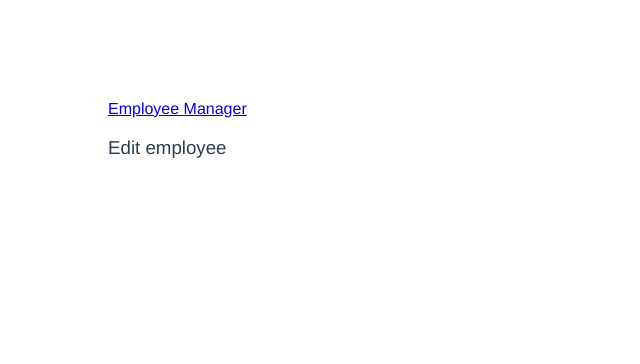
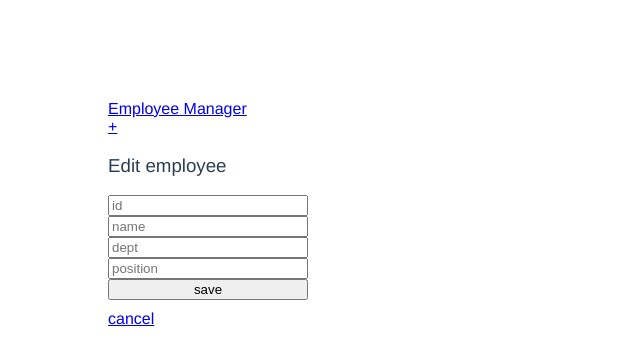
Before and after one commit to cezary-walczak/vue-firebase-employeemanager, a Vue app: page /edit/1 in a window 1280 px wide. Shown: the top 364 px of the page, without its empty margins (0-640 px from the left). Built offline with nearby package versions, Linux system fonts and the light colour scheme; no server answers; the database is empty.

Commit message:
saving and editing records

```diff
--- a/src/components/Dashboard.vue
+++ b/src/components/Dashboard.vue
@@ -35,7 +35,7 @@ export default {
           this.employees.push(employee)
         })
       })
-      .catch(error => console.log(errors))
+      .catch(error => console.log(error))
     }
   },
   created() {
--- a/src/components/EditEmployee.vue
+++ b/src/components/EditEmployee.vue
@@ -1,17 +1,71 @@
 <template lang="pug">
   section#edit-employee
     h3 Edit employee
+    form(@submit.prevent="updateEmployee")
+      input(type="text" placeholder="id" v-model="employee_id")
+      input(type="text" placeholder="name" v-model="name")
+      input(type="text" placeholder="dept" v-model="dept")
+      input(type="text" placeholder="position" v-model="position")
+      input(type="submit" value="save")
+    router-link(to="/") cancel
 </template>
 
 <script>
+import db from '@/firebase/init'
+
 export default {
   name: 'EditEmployee',
   data() {
-    return {}
+    return {
+      employee_id: null,
+      name: null,
+      dept: null,
+      position: null
+    }
+  },
+  methods: {
+    fetchEmployee() {
+      db.collection('employees').where('employee_id', '==', this.$route.params.employee_id).get()
+      .then(snapshot => {
+        snapshot.forEach(doc => {
+          this.employee_id = doc.data().employee_id
+          this.name = doc.data().name
+          this.dept = doc.data().dept
+          this.position = doc.data().position
+        })
+      })
+      .catch(error => console.log(error))
+    },
+
+    updateEmployee() {
+      db.collection('employees').where('employee_id', '==', this.$route.params.employee_id).get()
+      .then(snapshot => {
+        snapshot.forEach(doc => {
+          doc.ref.update({
+            'employee_id': this.employee_id,
+            'name': this.name,
+            'dept': this.dept,
+            'position': this.position
+          })
+          .then(() => {
+            this.$router.push({ name: 'ViewEmployee', params: { employee_id: this.employee_id } })
+          })
+        })
+      })
+      .catch(error => console.log(error))
+    },
+  },
+  created() {
+    this.fetchEmployee()
   }
 }
 </script>
 
 <style lang="stylus" scoped>
-
+  section#edit-employee
+    form
+      display flex
+      flex-flow column
+      width: 200px
+      margin-bottom 10px
 </style>
--- a/src/components/Navbar.vue
+++ b/src/components/Navbar.vue
@@ -1,6 +1,8 @@
 <template lang="pug">
   section#navbar
-    router-link(to="/") Employee Manager
+    nav
+      router-link(:to="{ name: 'Dashboard' }") Employee Manager
+      router-link(:to="{ name: 'NewEmployee' }") +
 </template>
 
 <script>
@@ -13,5 +15,8 @@ export default {
 </script>
 
 <style lang="stylus" scoped>
-
+  section#navbar
+    nav
+      display flex
+      flex-flow column
 </style>
--- a/src/components/NewEmployee.vue
+++ b/src/components/NewEmployee.vue
@@ -1,17 +1,50 @@
 <template lang="pug">
   section#new-employee
     h3 New employee
+    form(@submit.prevent="saveEmployee")
+      input(type="text" placeholder="id" v-model="employee_id")
+      input(type="text" placeholder="name" v-model="name")
+      input(type="text" placeholder="dept" v-model="dept")
+      input(type="text" placeholder="position" v-model="position")
+      input(type="submit" value="save")
+    router-link(to="/") cancel
 </template>
 
 <script>
+import db from '@/firebase/init'
+
 export default {
   name: 'NewEmployee',
   data() {
-    return {}
+    return {
+      employee_id: null,
+      name: null,
+      dept: null,
+      position: null
+    }
+  },
+  methods: {
+    saveEmployee() {
+      db.collection('employees').add({
+        'employee_id': this.employee_id,
+        'name': this.name,
+        'dept': this.dept,
+        'position': this.position
+      })
+      .then(() => {
+        this.$router.push({ name: 'Dashboard' })
+      })
+      .catch(error => console.log(error))
+    }
   }
 }
 </script>
 
 <style lang="stylus" scoped>
-
+  section#new-employee
+    form
+      display flex
+      flex-flow column
+      width: 200px
+      margin-bottom 10px
 </style>
--- a/src/components/ViewEmployee.vue
+++ b/src/components/ViewEmployee.vue
@@ -7,9 +7,10 @@
         div name: {{employee.name}}
         div dept: {{employee.dept}}
         div position: {{employee.position}}
+        br
         router-link(:to="{ name: 'Dashboard' }") back
-    br
-    input(@click="deleteEmployee" type="button" value="delete")
+        div(@click="deleteEmployee") delete
+        router-link(:to="{ name: 'EditEmployee', params: { employee_id: employee.employee_id } }") edit
 </template>
 
 <script>
@@ -37,7 +38,7 @@ export default {
           this.employees.push(employee)
         })
       })
-      .catch(error => console.log(errors))
+      .catch(error => console.log(error))
     },
 
     deleteEmployee() {
--- a/src/router/index.js
+++ b/src/router/index.js
@@ -16,7 +16,7 @@ export default new Router({
       component: Dashboard
     },
     {
-      path: '/:employee_id',
+      path: '/view/:employee_id',
       name: 'ViewEmployee',
       component: ViewEmployee
     },
```
